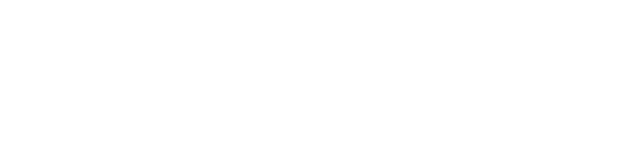
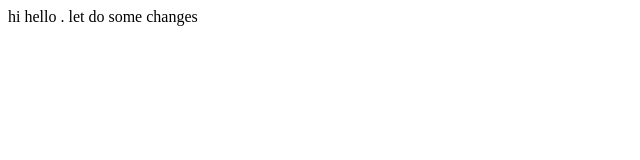
Before and after one commit to arunsridher-soal/cuddly-parakeet, a plain HTML site: page khushi.html in a window 1280 px wide. Shown: the whole page, without its empty margins (0-640 px from the left). Drawn offline with Linux system fonts and the light colour scheme.

Commit message:
adding file

```diff
--- a/khushi.html
+++ b/khushi.html
@@ -4,9 +4,9 @@
     <meta charset="UTF-8">
     <meta http-equiv="X-UA-Compatible" content="IE=edge">
     <meta name="viewport" content="width=device-width, initial-scale=1.0">
-    <title>Document</title>
+    <title>folder</title>
 </head>
 <body>
-
+    hi hello . let do some changes
 </body>
 </html>
```
